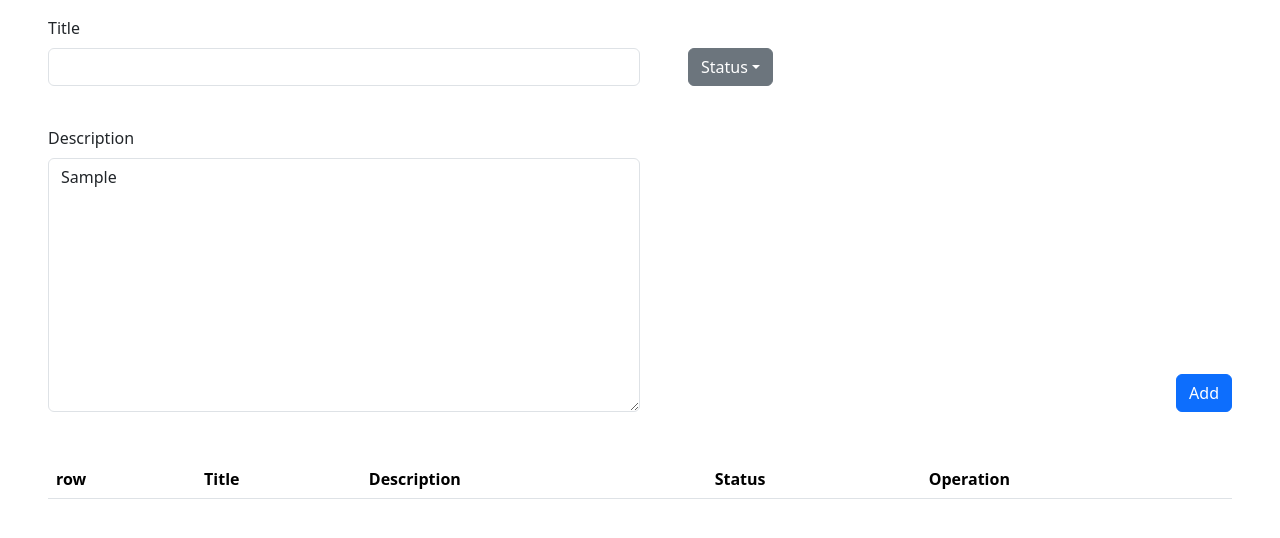
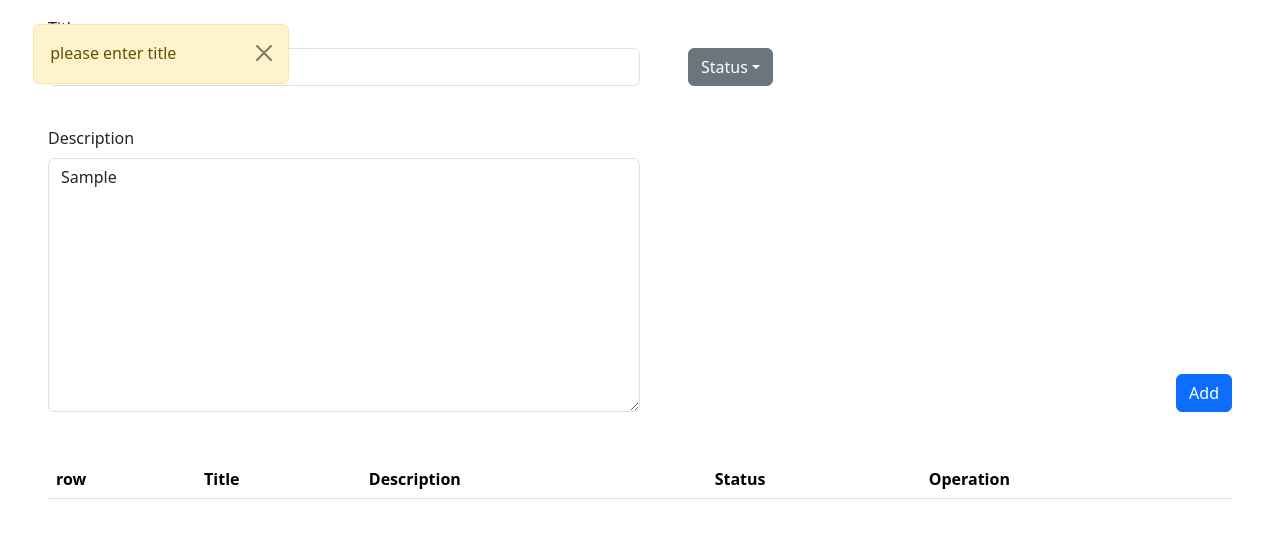
Before and after one commit to davodbeheshti/todoList-js, a plain HTML site: page index.html in a window 1280 px wide. Both pictures are taken after typing "Sample" into the empty fields and a click on the button "Add". Drawn offline with nearby package versions, Linux system fonts and the light colour scheme.

Commit message:
message box

```diff
--- a/css/main.css
+++ b/css/main.css
@@ -0,0 +1,8 @@
+.alert {
+  width: 20%;
+  position: absolute;
+  top: 3%;
+  height: 60px;
+  left: 2.6%;
+  transition: all 0.3s ease;
+}
--- a/index.html
+++ b/index.html
@@ -6,6 +6,7 @@
     <title>Document</title>
     <link rel="stylesheet" href="./node_modules/bootstrap/dist/css/bootstrap.min.css">
     <link rel="stylesheet" href="./node_modules/font-awesome/css/font-awesome.min.css">
+    <link rel="stylesheet" href="./css/main.css">
 </head>
 
 <body>
@@ -54,7 +55,7 @@
     </div>
 
     <script src="./node_modules/bootstrap/dist/js/bootstrap.bundle.min.js"></script>
-    <script src="./js/main.js"></script>
+    <script type="module" src="./js/main.js"></script>
 </body>
 
 </html>
--- a/js/main.js
+++ b/js/main.js
@@ -1,3 +1,5 @@
+import { templateAlert } from "./templateTag.js";
+
 const title = document.querySelector('#title');
 const description = document.querySelector('#description');
 const btnSubmit = document.querySelector('.btn-submit');
@@ -23,8 +25,6 @@ dropdownMenu.addEventListener('click', (e) => {
     console.log(e.target.tagName);
 })
 
-
-
 tableTag.addEventListener('click', (e) => {
     e.preventDefault();
     if (e.target.classList.contains('fa-trash')) {
@@ -32,7 +32,6 @@ tableTag.addEventListener('click', (e) => {
     } else if (e.target.classList.contains('fa-pencil')) {
         editRow(e)
     }
-
 })
 
 btnSubmit.addEventListener('click', (e) => {
@@ -85,6 +84,7 @@ const eventRemoveRow = (e) => {
     e.target.parentElement.parentElement.remove();
     taskList = taskList.filter(f => f.id !== +e.target.id)
     localStorage.setItem('taskList', JSON.stringify(taskList))
+    templateAlert('alert-success' , 'remove success fully')
 }
 
 const editRow = (e) => {
@@ -106,6 +106,7 @@ const submitEventEditRow = (e) => {
     description.value = '';
     btnDropdown.innerText = "Status";
     localStorage.setItem('taskList', JSON.stringify(taskList)); // localStorage update
+    templateAlert('alert-success' , 'edit success fully')
     console.log(tableTag.children);
     for (let item of tableTag.children) {
         if (item.id === e.target.id) {
@@ -131,7 +132,8 @@ const submitEventAddRow = () => {
         btnDropdown.innerText = "Status";
         table(objModel);
         localStorage.setItem('taskList', JSON.stringify(taskList)); //////////// adding to localStorage
+        templateAlert('alert-success' , 'adding success fully')
     } else {
-        alert('please enter title');
+        templateAlert('alert-warning' , 'please enter title')
     }
 }
--- /dev/null
+++ b/js/templateTag.js
@@ -0,0 +1,11 @@
+export const templateAlert = (typeAlert, message) => {
+    // const divAlert = document.createElement(`<div class="alert ${typeAlert}" role="alert">${message}</div>`)
+    const divAlert = document.createElement(`div`);
+    const buttonDismis = document.createElement('button');
+    buttonDismis.classList = 'btn-close'
+    buttonDismis.setAttribute('data-bs-dismiss' , 'alert');
+    divAlert.classList = `alert ${typeAlert} alert-dismissible fade show`
+    divAlert.innerText = message;
+    divAlert.appendChild(buttonDismis)
+    document.body.append(divAlert)
+};
```
